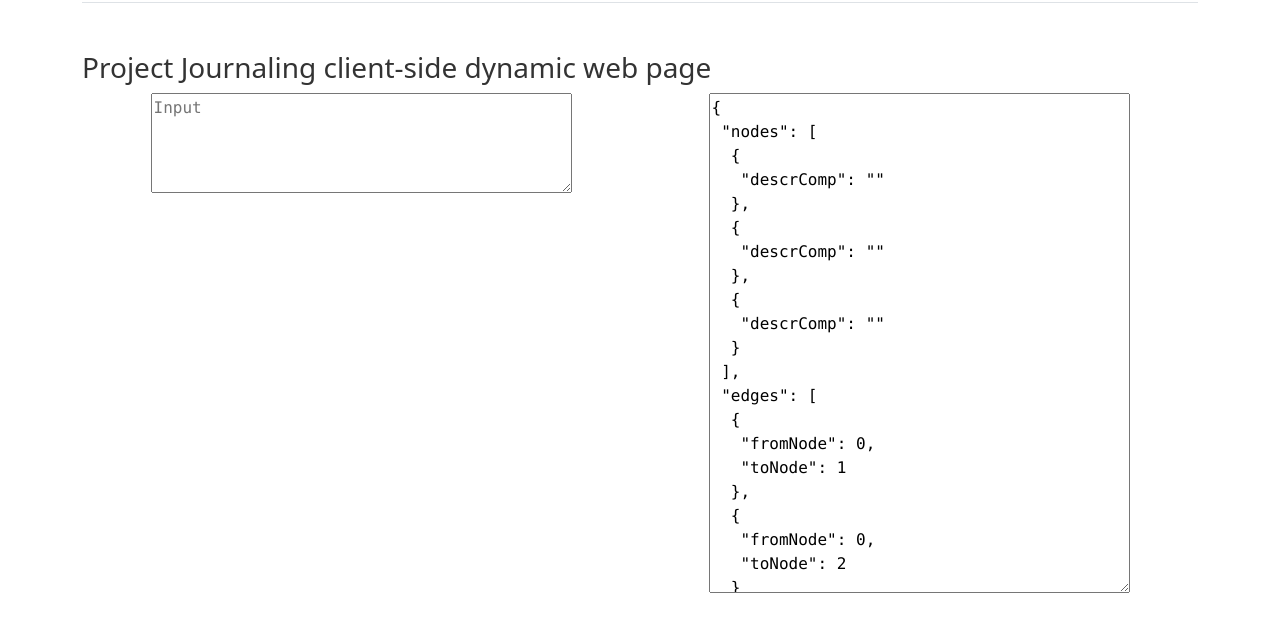
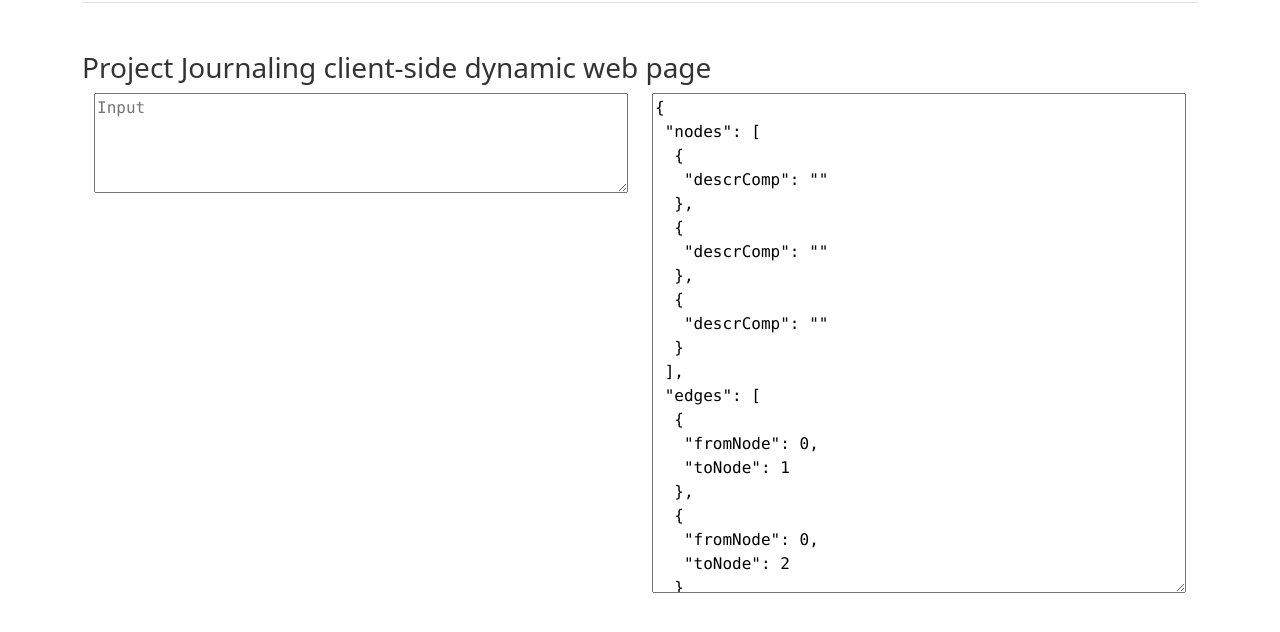
Before and after one commit to shanemcandrewai/projourdyn, a website built with webpack: page dist/index.html in a window 1280 px wide. Shown: the part 102-734 px from the top of the page. Built offline with nearby package versions, Linux system fonts and the light colour scheme; some packages are replaced by stand-ins of ours; what unishox2.siara.cc would draw is missing.

Commit message:
set min width textarea

```diff
--- a/dist/index.html
+++ b/dist/index.html
@@ -43,8 +43,7 @@
                 class="form-control"
                 placeholder="Input"
                 id="floatingInput"
-                style="height: 100px"
-                cols="40"
+                style="height: 100px; min-width: 100%"
               ></textarea>
             </div>
           </div>
@@ -54,8 +53,7 @@
                 class="form-control"
                 placeholder="Output"
                 id="floatingOutput"
-                style="height: 500px"
-                cols="40"
+                style="height: 500px; min-width: 100%"
                 readonly
               ></textarea>
             </div>
```
